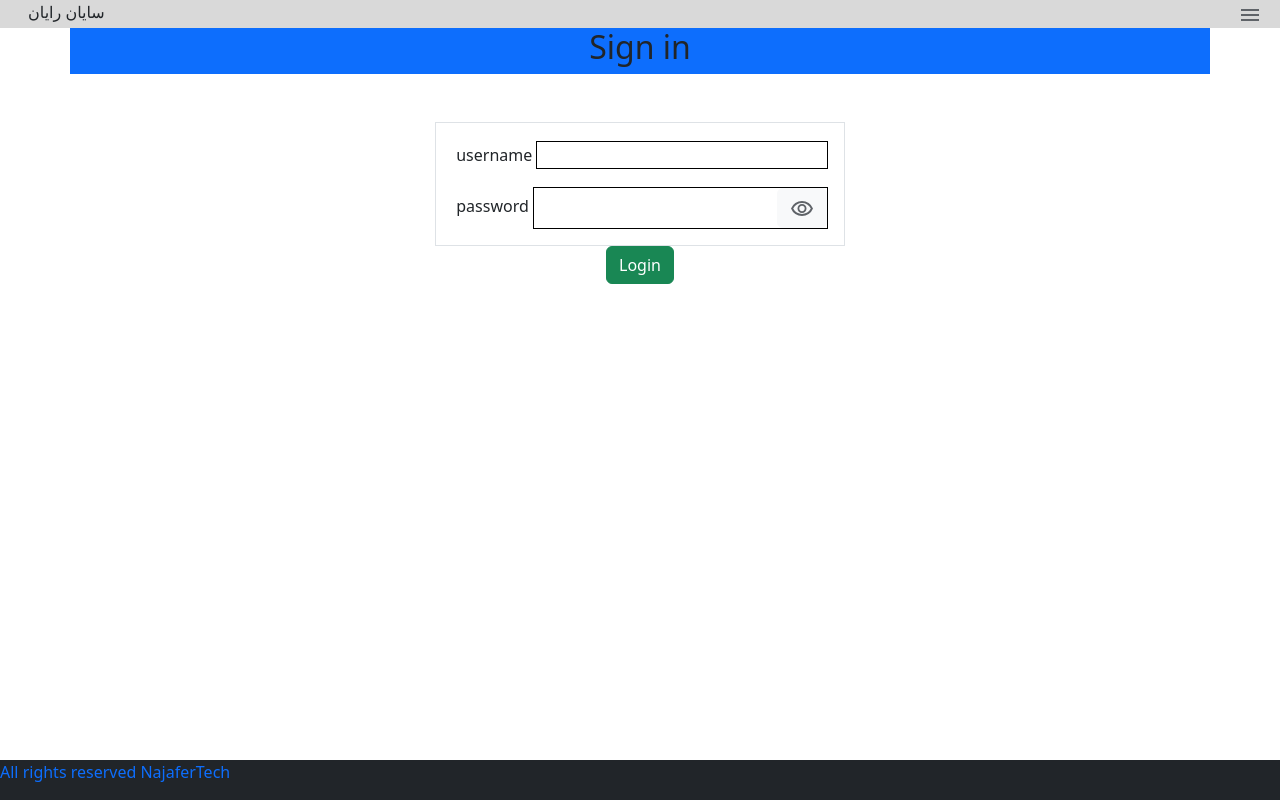
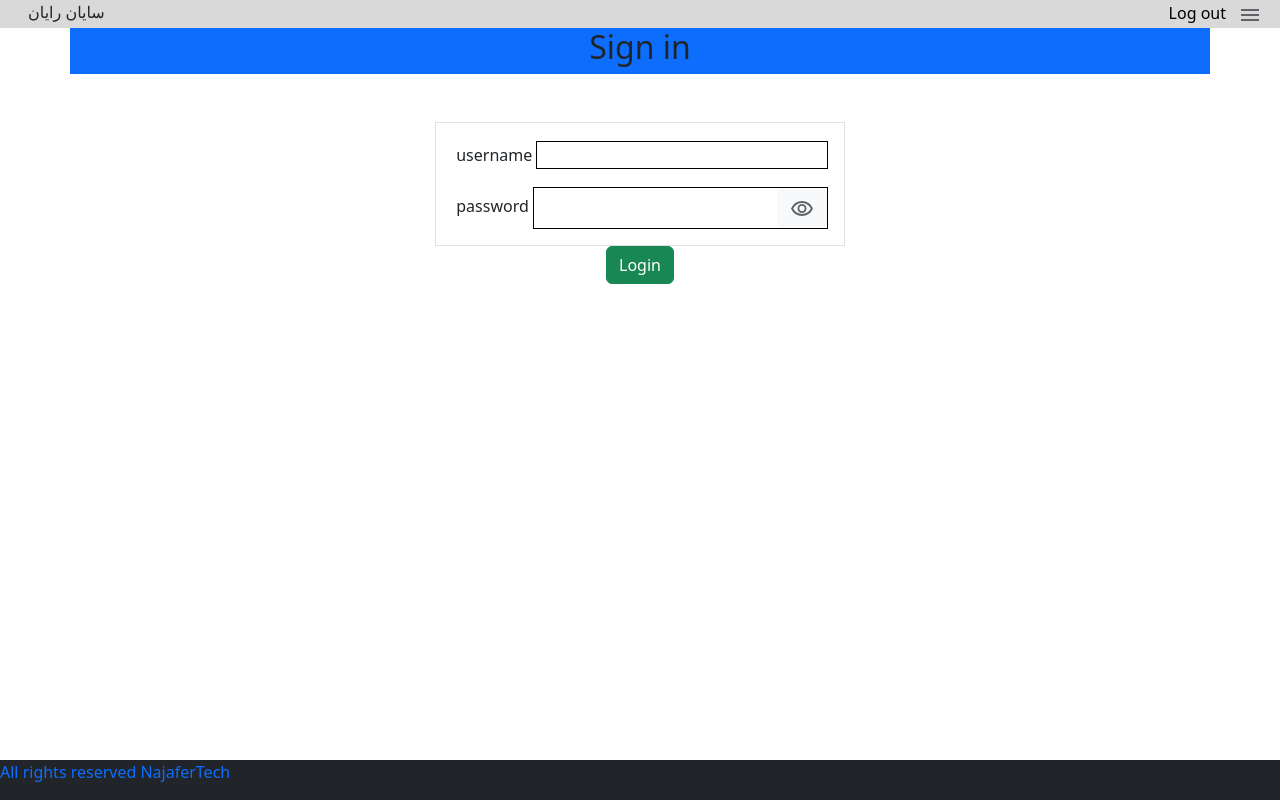
Before and after one commit to goofySunny/Task, an Angular app: page /signin in a window 1280 px wide. Built offline with nearby package versions, Linux system fonts and the light colour scheme.

Commit message:
logout button

```diff
--- a/src/app/pages/header/header.component.html
+++ b/src/app/pages/header/header.component.html
@@ -4,7 +4,8 @@
             <a class="nav-link navbar-brand" [routerLink]="['dashboard']" aria-current="page">سایان رایان</a>
         </div>
         <div>
-            <button class="custom-menu">
+            <button class="custom-button" (click)="logout()">Log out</button>
+            <button class="custom-button">
                 <img src="assets/menu_24dp_FILL0_wght400_GRAD0_opsz24.svg" alt="">
             </button>
         </div>
--- a/src/app/pages/header/header.component.scss
+++ b/src/app/pages/header/header.component.scss
@@ -2,7 +2,7 @@
     background-color: #D9D9D9;
 }
 
-.custom-menu {
+.custom-button {
     background: none;
     border: none;
 }
--- a/src/app/pages/header/header.component.ts
+++ b/src/app/pages/header/header.component.ts
@@ -1,5 +1,6 @@
 import { Component } from '@angular/core';
-import { RouterLink } from '@angular/router';
+import { Router, RouterLink } from '@angular/router';
+import { UserDataService } from '../../service/user-data-service/user-data.service';
 
 @Component({
   selector: 'app-header',
@@ -10,4 +11,11 @@ import { RouterLink } from '@angular/router';
 })
 export class HeaderComponent {
 
+
+  constructor(private userDataService: UserDataService, private router: Router) {}
+
+  logout() {
+    this.userDataService.setUsername('');
+    this.router.navigate([''])
+  }
 }
```
